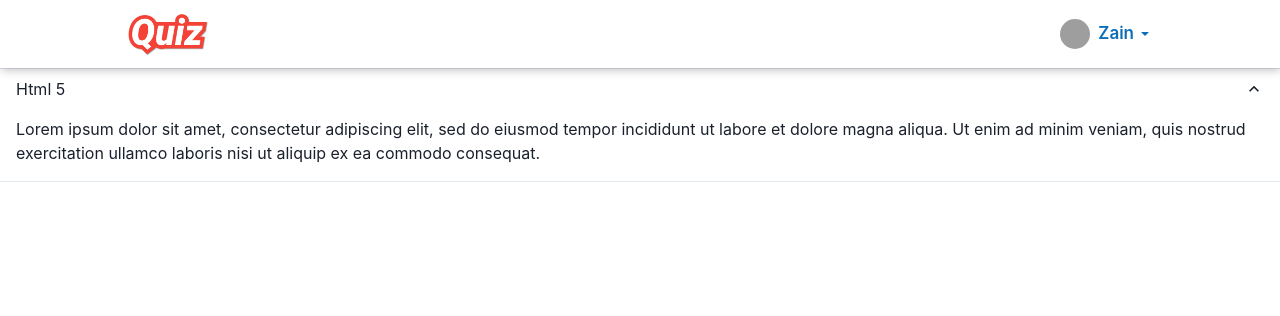
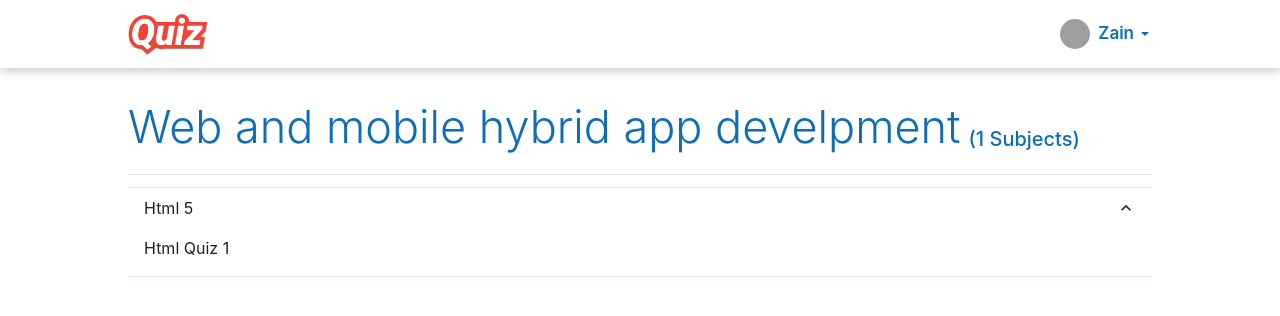
Before and after one commit to ZAINKHAN25/Quiz-App-Next-1--Student, a Next.js app: page /subject in a window 1280 px wide. Both pictures are taken after a click on the button "Html 5". Shown: the top 316 px of the page. Built offline with nearby package versions, Linux system fonts and the light colour scheme; grey boxes are pictures that could not be loaded.

Commit message:
Working on Subject Page

```diff
--- a/src/app/components/subjectPageComponent/index.jsx
+++ b/src/app/components/subjectPageComponent/index.jsx
@@ -1,12 +1,12 @@
 import React from "react";
 
-import { Box, Heading } from '@chakra-ui/react';
+import { Box, Heading, Text } from '@chakra-ui/react';
 
 
 import dummyData from "../../dummyData.js";
 import colorThemes from "../../Color.js";
 
-function subjectsPageComponent() {
+function SubjectsPageComponent() {
     return (
         <Box
             width={"80vw"}
@@ -39,4 +39,4 @@ function subjectsPageComponent() {
     )
 }
 
-export default subjectsPageComponent
+export default SubjectsPageComponent;
--- a/src/app/subject/page.jsx
+++ b/src/app/subject/page.jsx
@@ -1,8 +1,8 @@
 import { Accordion, AccordionButton, AccordionIcon, AccordionItem, AccordionPanel, Box, Heading, Text } from "@chakra-ui/react";
 
 import Navbar from "../components/navbar/index.jsx";
-import subjectsPageComponent from "../components/subjectPageComponent/index.jsx"
-import dummyData from "../DummyData.js";
+import SubjectsPageComponent from "../components/subjectPageComponent/index.jsx"
+import dummyData from "../dummyData.js";
 
 export default function Page() {
 
@@ -16,10 +16,11 @@ export default function Page() {
       alignItems={"center"}
     >
       <Navbar />
-      <subjectsPageComponent />
+      <SubjectsPageComponent />
 
       <Accordion
         allowToggle
+        width={"80vw"}
       >
         {
           subjectsDe.map((x, i) => {
@@ -41,14 +42,18 @@ export default function Page() {
                     <AccordionIcon />
                   </AccordionButton>
                 </h2>
-                <AccordionPanel
-                  pb={4}
-                >
-                  Lorem ipsum dolor sit amet, consectetur adipiscing elit, sed do eiusmod
-                  tempor incididunt ut labore et dolore magna aliqua. Ut enim ad minim
-                  veniam, quis nostrud exercitation ullamco laboris nisi ut aliquip ex ea
-                  commodo consequat.
-                </AccordionPanel>
+                {
+                  x.subjects.map((x, i) => {
+                    return (
+                      <AccordionPanel
+                        pb={4}
+                        key={i}
+                      >
+                        {x.subSubjectName}
+                      </AccordionPanel>
+                    )
+                  })
+                }
               </AccordionItem>
             )
           })
```
